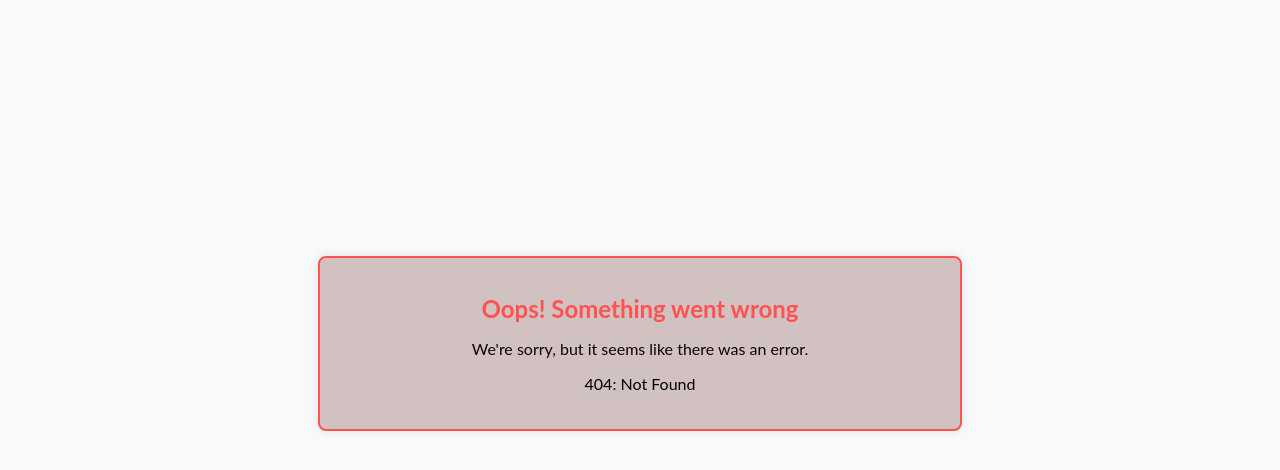
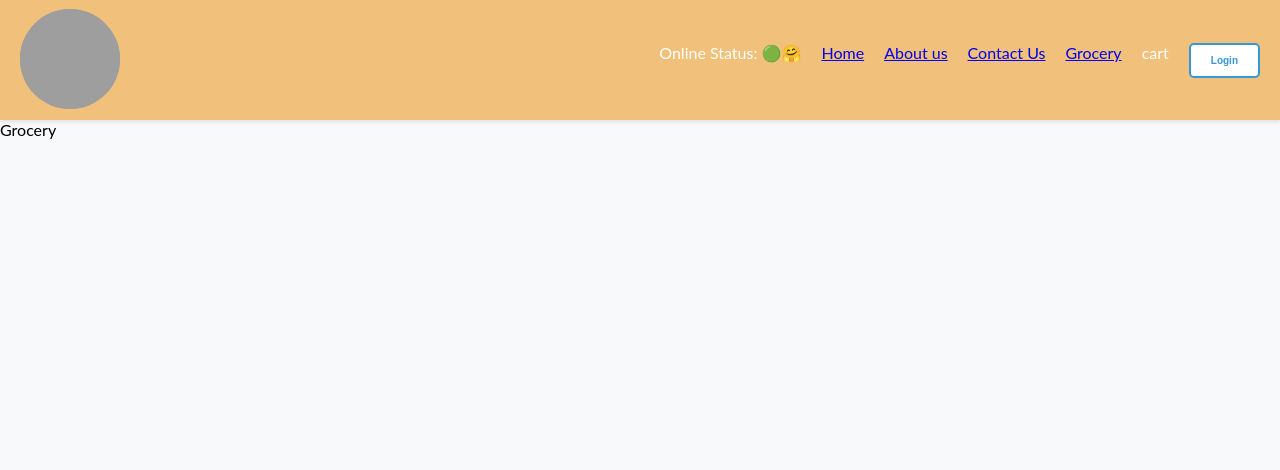
Before and after one commit to Jatin4224/FoodDash, a React (Vite) app: page /grocery in a window 1280 px wide. Before the commit this address had no page. Shown: the top 470 px of the page. Built offline with nearby package versions, Linux system fonts and the light colour scheme; grey boxes are pictures that could not be loaded.

Commit message:
Implemented lazy loading for improved performance

```diff
--- a/src/App.js
+++ b/src/App.js
@@ -1,4 +1,4 @@
-import React from "react";
+import React, { lazy, Suspense } from "react";
 import ReactDOM from "react-dom/client";
 import Header from "./components/Header";
 import Body from "./components/Body";
@@ -7,6 +7,11 @@ import About from "./components/About";
 import Contact from "./components/Contact";
 import Error from "./components/Error";
 import RestaurantMenu from "./components/RestaurantMenu";
+// import Grocery from "./components/Grocery";
+
+//lazy loading
+const Grocery = lazy(() => import("./components/Grocery"));
+
 const AppLayout = () => {
   return (
     <div className="app">
@@ -34,6 +39,14 @@ const appRouter = createBrowserRouter([
         element: <Contact />,
       },
       {
+        path: "/grocery",
+        element: (
+          <Suspense fallback={<h1>Loading...</h1>}>
+            <Grocery />
+          </Suspense>
+        ),
+      },
+      {
         path: "/restaurants/:resId",
         element: <RestaurantMenu />,
       },
--- /dev/null
+++ b/src/components/Grocery.js
@@ -0,0 +1,7 @@
+import React from "react";
+
+const Grocery = () => {
+  return <div>Grocery</div>;
+};
+
+export default Grocery;
--- a/src/components/Header.js
+++ b/src/components/Header.js
@@ -26,6 +26,9 @@ const Header = () => {
           <li>
             <Link to="/contact">Contact Us</Link>
           </li>
+          <li>
+            <Link to="/grocery">Grocery</Link>
+          </li>
           <li>cart</li>
 
           <button
```
